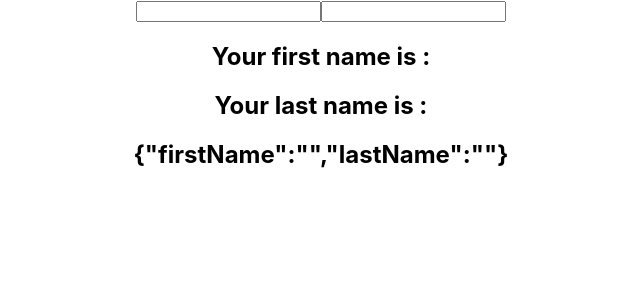
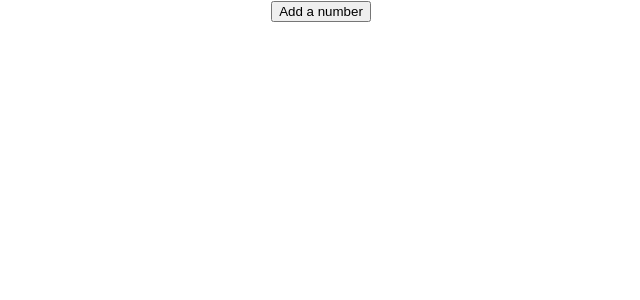
Before and after one commit to aman06it/React-tutorials, a React (Create React App) app: page / in a window 1280 px wide. Shown: the top 300 px of the page, without its empty margins (319-959 px from the left). Built offline with nearby package versions, Linux system fonts and the light colour scheme.

Commit message:
useState with array

```diff
--- a/src/App.js
+++ b/src/App.js
@@ -1,10 +1,12 @@
 import './App.css';
+import HookCounterFour from './components/HookCounterFour';
 import HookCounterThree from './components/HookCounterThree';
 
 function App() {
   return (
     <div className="App">
-      <HookCounterThree/>
+      {/* <HookCounterThree/> */}
+      <HookCounterFour/>
     </div>
   );
 }
--- /dev/null
+++ b/src/components/HookCounterFour.js
@@ -0,0 +1,24 @@
+import React, {useState} from 'react'
+
+function HookCounterFour() {
+    const [item, setItem] = useState([])
+
+    const addItem = () => {
+        setItem([...item,{
+            id:item.length,
+            value:Math.floor(Math.random()*10) + 1
+        }])
+    }
+  return (
+    <div>
+        <button onClick={addItem}>Add a number</button>
+        <ul>
+            {item.map(item=>(
+                <li key={item.id}>{item.value}</li>
+            ))}
+        </ul>
+    </div>
+  )
+}
+
+export default HookCounterFour
```
